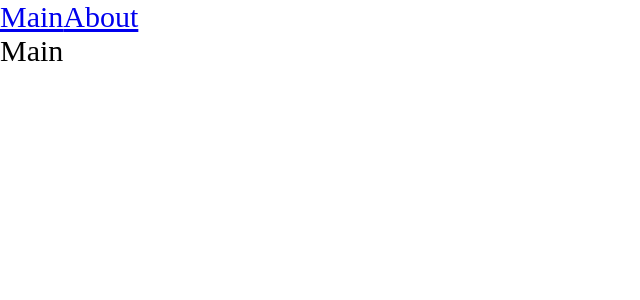
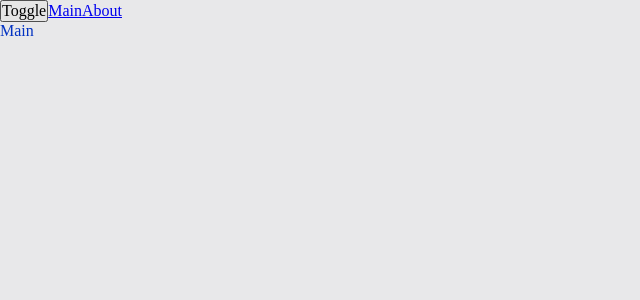
Before and after one commit to albatros1k/react-prod, a React app: page / in a window 1280 px wide. Shown: the top 300 px of the page, without its empty margins (0-640 px from the left). Built offline with nearby package versions, Linux system fonts and the light colour scheme.

Commit message:
Splitting 2 different themes and setting hook for it

```diff
--- a/src/App.tsx
+++ b/src/App.tsx
@@ -1,15 +1,18 @@
 import { Suspense } from "react";
 import { Link } from "react-router-dom";
 import { Route, Routes } from "react-router-dom";
-import { Counter } from "./components/Counter";
+import { useTheme } from "./theme/hooks";
 
-import "./index.scss";
+import "./styles/index.scss";
 import { AboutAsync } from "./pages/About/index.async";
 import { MainAsync } from "./pages/Main/index.async";
 
 export const App = () => {
+  const [theme, toggleTheme] = useTheme();
+
   return (
-    <div className="app">
+    <div className={`app ${theme}`}>
+      <button onClick={toggleTheme}>Toggle</button>
       <Link to="/">Main</Link>
       <Link to="/about">About</Link>
       <Suspense fallback={<div>Loading...</div>}>
--- a/src/index.scss
+++ /dev/null
@@ -1,9 +0,0 @@
-* {
-  margin: 0;
-  padding: 0;
-  box-sizing: border-box;
-}
-
-.app {
-  font-size: 30px;
-}
--- a/src/index.tsx
+++ b/src/index.tsx
@@ -2,10 +2,13 @@
 import { BrowserRouter } from "react-router-dom";
 
 import { App } from "./app";
+import { ThemeProvider } from "./theme/ThemeProvider";
 
 render(
   <BrowserRouter>
-    <App />
+    <ThemeProvider>
+      <App />
+    </ThemeProvider>
   </BrowserRouter>,
   document.getElementById("root")
 );
--- /dev/null
+++ b/src/styles/index.scss
@@ -0,0 +1,11 @@
+@import "variables/globals";
+@import "reset";
+@import "themes/dark";
+@import "themes/normal";
+
+.app {
+  font-size: var(--font-m);
+  background: var(--bg-color);
+  color: var(--primary-color);
+  min-height: 100vh;
+}
--- /dev/null
+++ b/src/styles/reset.scss
@@ -0,0 +1,13 @@
+* {
+  margin: 0;
+  padding: 0;
+  box-sizing: border-box;
+}
+
+input,
+button,
+textarea,
+select {
+  margin: 0;
+  font: inherit;
+}
--- /dev/null
+++ b/src/styles/themes/dark.scss
@@ -0,0 +1,6 @@
+.app.dark {
+	 --bg-color: #0e0e75;
+
+	 --primary-color:#049604;
+	 --secondary-color:#04ff04;
+}
--- /dev/null
+++ b/src/styles/themes/normal.scss
@@ -0,0 +1,6 @@
+.app.light {
+	 --bg-color: #e8e8ea;
+
+	 --primary-color:#0232c2;
+	 --secondary-color:#0449e0;
+}
--- /dev/null
+++ b/src/styles/variables/globals.scss
@@ -0,0 +1,11 @@
+:root {
+	--font-family-main: Courier New, "Times New Romas", Serif
+
+	--font-size-m: 16px;
+	--font-line-m: 24px;
+	--font-m: var(--font-size-m) / var(--font-line-m) var(--font-family-main)
+
+	--font-size-l:24px;
+	--font-line-l: 32px;
+	--font-l: var(--font-size-l) / var(--font-line-l) var(--font-family-main)
+}
--- /dev/null
+++ b/src/theme/ThemeContext.ts
@@ -0,0 +1,15 @@
+import { createContext } from "react";
+
+export enum Theme {
+  LIGHT = "light",
+  DARK = "dark",
+}
+
+export interface ThemeContextProps {
+  theme?: Theme;
+  setTheme?: (theme: Theme) => void;
+}
+
+export const ThemeContext = createContext<ThemeContextProps>({});
+
+export const LOCAL_STORAGE_THEME_KEY = "theme";
--- /dev/null
+++ b/src/theme/ThemeProvider.tsx
@@ -0,0 +1,13 @@
+import { FC, useMemo, useState } from "react";
+
+import { LOCAL_STORAGE_THEME_KEY, Theme, ThemeContext } from "./ThemeContext";
+
+const defaultTheme = (localStorage.getItem(LOCAL_STORAGE_THEME_KEY) as Theme) || Theme.LIGHT;
+
+export const ThemeProvider: FC = ({ children }) => {
+  const [theme, setTheme] = useState<Theme>(defaultTheme);
+
+  const defaultProps = useMemo(() => ({ theme, setTheme }), [theme, setTheme]);
+
+  return <ThemeContext.Provider value={defaultProps}>{children}</ThemeContext.Provider>;
+};
--- /dev/null
+++ b/src/theme/hooks.ts
@@ -0,0 +1,17 @@
+import { useContext } from "react";
+
+import { LOCAL_STORAGE_THEME_KEY, Theme, ThemeContext } from "./ThemeContext";
+
+type ThemeResult = [Theme, () => void];
+
+export function useTheme(): ThemeResult {
+  const { theme, setTheme } = useContext(ThemeContext);
+
+  const toggleTheme = (): void => {
+    const newTheme = theme === Theme.LIGHT ? Theme.DARK : Theme.LIGHT;
+    setTheme(newTheme);
+    localStorage.setItem(LOCAL_STORAGE_THEME_KEY, newTheme);
+  };
+
+  return [theme, toggleTheme];
+}
```
